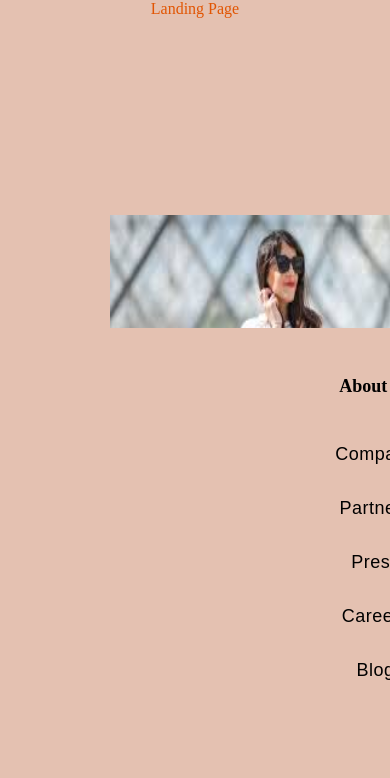
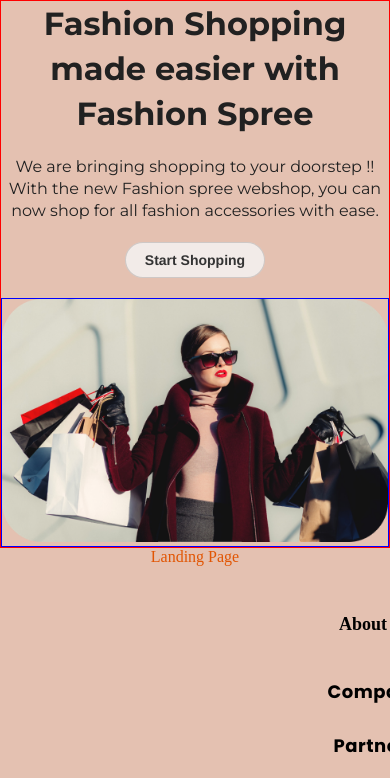
Before and after one commit to HackYourFuture-CPH/Fashion-Spree, a React (Create React App) app in the folder packages/client/: page / in a window 390 px wide. Shown: the top 778 px of the page. Built offline with nearby package versions, Linux system fonts and the light colour scheme; no server answers.

Commit message:
feature (Header): created Header component

```diff
--- a/packages/client/public/index.html
+++ b/packages/client/public/index.html
@@ -10,6 +10,12 @@
       content="Web site created using create-react-app"
     />
     <link rel="apple-touch-icon" href="%PUBLIC_URL%/logo192.png" />
+    <link rel="preconnect" href="https://fonts.googleapis.com" />
+    <link rel="preconnect" href="https://fonts.gstatic.com" crossorigin />
+    <link
+      href="https://fonts.googleapis.com/css2?family=Montserrat:wght@400;700&family=Poppins:wght@700&display=swap"
+      rel="stylesheet"
+    />
     <!--
       manifest.json provides metadata used when your web app is installed on a
       user's mobile device or desktop. See https://developers.google.com/web/fundamentals/web-app-manifest/
--- /dev/null
+++ b/packages/client/src/components/Header/Header.component.js
@@ -0,0 +1,59 @@
+import React from 'react';
+import PropTypes from 'prop-types';
+import './Header.styles.css';
+import { Button } from '../Button/Button.component';
+import imageHeader from '../../assets/image-header.png';
+
+/**
+ * Primary UI component for user interaction
+ */
+export const Header = ({ primary, backgroundColor, size, label, ...props }) => {
+  return (
+    <div className="header-component">
+      <div className="header-text">
+        <h1>Fashion Shopping made easier with Fashion Spree</h1>
+        <div className="subtitle">
+          <p>
+            We are bringing shopping to your doorstep !! With the new Fashion
+            spree webshop, you can now shop for all fashion accessories with
+            ease.
+          </p>
+        </div>
+        <Button label="Start Shopping" backgroundColor="#F2EBE8" />
+      </div>
+      <div className="header-image">
+        <img src={imageHeader} />
+      </div>
+    </div>
+  );
+};
+
+Header.propTypes = {
+  /**
+   * Is this the principal call to action on the page?
+   */
+  primary: PropTypes.bool,
+  /**
+   * What background color to use
+   */
+  backgroundColor: PropTypes.string,
+  /**
+   * How large should the button be?
+   */
+  size: PropTypes.oneOf(['small', 'medium', 'large']),
+  /**
+   * Button contents
+   */
+  label: PropTypes.string.isRequired,
+  /**
+   * Optional click handler
+   */
+  onClick: PropTypes.func,
+};
+
+Header.defaultProps = {
+  backgroundColor: null,
+  primary: false,
+  size: 'medium',
+  onClick: undefined,
+};
--- /dev/null
+++ b/packages/client/src/components/Header/Header.styles.css
@@ -0,0 +1,86 @@
+.header-component {
+  display: flex;
+  align-items: top;
+  justify-content: space-between;
+  border: 1px solid red;
+  height: 100%;
+}
+
+.header-component h1 {
+  color: #212121;
+  font-family: 'Montserrat', sans-serif;
+  font-weight: 700;
+  text-align: left;
+  line-height: 45px;
+  margin-bottom: 20px;
+}
+
+.subtitle {
+  margin-bottom: 20px;
+}
+
+.subtitle p {
+  color: #212121;
+  font-family: 'Montserrat', sans-serif;
+  font-weight: 400;
+  text-align: left;
+  line-height: 22px;
+}
+.header-text {
+  flex: 0 0 50%;
+  text-align: left;
+}
+.header-image {
+  flex: 0 0 50%;
+  width: 100%;
+  height: 100%;
+  padding-left: 20px;
+  border: 1px solid blue;
+}
+
+.header-image img {
+  max-width: 100%;
+  max-height: 100%;
+}
+
+@media screen and (max-width: 768px) {
+  .header-component {
+    flex-direction: column;
+  }
+  .header-component h1 {
+    text-align: center;
+  }
+  .subtitle p {
+    text-align: center;
+  }
+  .header-text {
+    text-align: center;
+  }
+  .header-text {
+    margin-bottom: 20px;
+  }
+  .header-image {
+    padding: 0;
+  }
+}
+
+@media screen and (max-width: 480px) {
+  .header-component {
+    flex-direction: column;
+  }
+  .header-component h1 {
+    text-align: center;
+  }
+  .subtitle p {
+    text-align: center;
+  }
+  .header-text {
+    text-align: center;
+  }
+  .header-text {
+    margin-bottom: 20px;
+  }
+  .header-image {
+    padding: 0;
+  }
+}
--- a/packages/client/src/containers/LandingPage/LandingPage.Container.js
+++ b/packages/client/src/containers/LandingPage/LandingPage.Container.js
@@ -1,5 +1,6 @@
 import React from 'react';
 import './LandingPage.Style.css';
+import { Header } from '../../components/Header/Header.component';
 import Footer from '../../components/Footer/Footer';
 import ProductList from '../../components/ProductList/ProductList.component';
 
@@ -7,6 +8,7 @@ export const LandingPage = () => {
   return (
     <div className="landing-page-container">
       <div className="content-wrap">
+        <Header />
         <ProductList />
         <span>Landing Page</span>
       </div>
```
Also changed, not shown: packages/client/src/assets/image-header.png (added), 1 other file (tests, documents, lock files or other folders).
